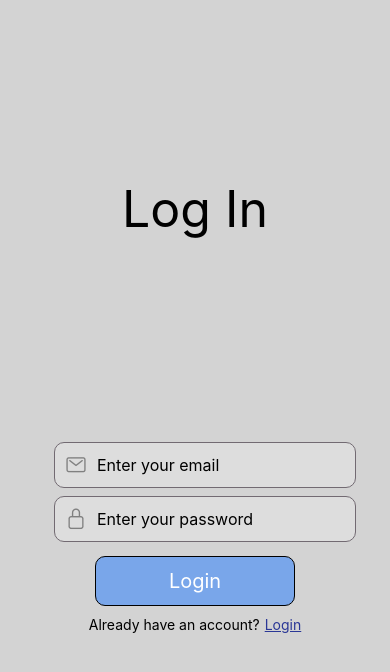
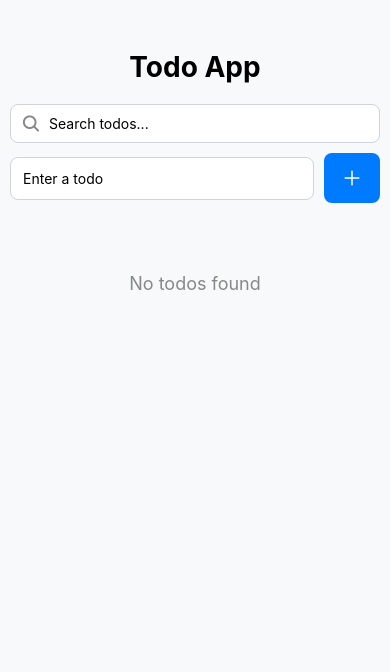
Before and after one commit to 7078-cj/appdev2, a React Native app in the folder react-native-layout/: screen / in a window 390 px wide. Shown: the top 672 px of the page. Built offline with nearby package versions, Linux system fonts and the light colour scheme.

Commit message:
Implemented Todo screen with add, toggle, delete, and search functionality

```diff
--- /dev/null
+++ b/package.json
@@ -0,0 +1,6 @@
+{
+  "dependencies": {
+    "@expo/vector-icons": "^15.1.1",
+    "react-native-safe-area-context": "^5.7.0"
+  }
+}
--- a/react-native-layout/App.js
+++ b/react-native-layout/App.js
@@ -3,6 +3,7 @@ import { useState } from 'react';
 import { StyleSheet, Text, View } from 'react-native';
 import Login from './src/screens/Login';
 import Signup from './src/screens/Signup';
+import Todo from './src/screens/Todo';
 
 const styles = StyleSheet.create({
   container:{
@@ -29,13 +30,22 @@ const styles = StyleSheet.create({
   }
 })
 
+// export default function App() {
+//   const [page, setPage] = useState('login')
+//   return (
+//     <>
+//       {
+//         page == 'login' ? <Login setPage={setPage} styles={styles}/> : <Signup setPage={setPage} styles={styles}/>
+//       }
+//     </>
+//   );
+// }
+
 export default function App() {
-  const [page, setPage] = useState('login')
+
   return (
     <>
-      {
-        page == 'login' ? <Login setPage={setPage} styles={styles}/> : <Signup setPage={setPage} styles={styles}/>
-      }
+      <Todo/>
     </>
   );
 }
--- /dev/null
+++ b/react-native-layout/src/components/TodoCard.js
@@ -0,0 +1,62 @@
+import { StyleSheet, Text, View, TouchableOpacity } from 'react-native'
+import React from 'react'
+import { Ionicons } from '@expo/vector-icons'
+
+export default function TodoCard({ todo, onComplete, onDelete }) {
+  return (
+    <View style={styles.card}>
+      <TouchableOpacity style={styles.completeBtn} onPress={() => onComplete(todo.id)}>
+        {todo.isComplete ? (
+          <Ionicons name="checkmark-circle" size={24} color="#28a745" />
+        ) : (
+          <Ionicons name="ellipse-outline" size={24} color="#28a745" />
+        )}
+
+        <Text style={[styles.text, todo.isComplete && styles.completed]}>
+            {todo.todo}
+        </Text>
+      </TouchableOpacity>
+
+
+
+      <TouchableOpacity style={styles.deleteBtn} onPress={() => onDelete(todo.id)}>
+        <Ionicons name="trash" size={24} color="white" />
+      </TouchableOpacity>
+    </View>
+  )
+}
+
+const styles = StyleSheet.create({
+  card: {
+    flexDirection: 'row',
+    alignItems: 'center',
+    backgroundColor: '#f0f0f0',
+    padding: 12,
+    marginVertical: 5,
+    marginHorizontal: 10,
+    borderRadius: 8,
+    width: 'full'
+  },
+  text: {
+    flex: 1,
+    fontSize: 16,
+    marginHorizontal: 10,
+  },
+  completed: {
+    textDecorationLine: 'line-through',
+    color: '#888',
+  },
+  completeBtn: {
+    padding: 4,
+    flex: 1,
+    flexDirection: 'row',
+    justifyContent: "space-evenly",
+    width: '100%',
+  },
+  deleteBtn: {
+    width: 35,
+    backgroundColor: '#dc3545',
+    padding: 6,
+    borderRadius: 6,
+  },
+})
--- /dev/null
+++ b/react-native-layout/src/screens/Todo.js
@@ -0,0 +1,155 @@
+import { StyleSheet, Text, View, TextInput, TouchableOpacity, SafeAreaView, ScrollView } from 'react-native'
+import React, { useEffect, useState } from 'react'
+import TodoCard from '../components/TodoCard'
+import { Ionicons } from '@expo/vector-icons'
+
+export default function Todo() {
+  const [todo, setTodo] = useState('')
+  const [todos, setTodos] = useState([])
+  const [search, setSearch] = useState('')
+  const [filteredTodos, setFilteredTodos] = useState([])
+
+  const handleAddTodo = () => {
+    if (!todo.trim()) return
+    const newTodo = {
+      id: Date.now(),
+      todo: todo,
+      isComplete: false,
+    }
+    setTodos((prev) => [newTodo, ...prev])
+    setTodo('')
+  }
+
+  const handleCompleteTodo = (id) => {
+    setTodos((prev) =>
+      prev.map((t) => (t.id === id ? { ...t, isComplete: !t.isComplete } : t))
+    )
+  }
+
+  const handleDeleteTodo = (id) => {
+    setTodos((prev) => prev.filter((t) => t.id !== id))
+  }
+
+  useEffect(() => {
+    setFilteredTodos(
+      todos.filter((t) =>
+        t.todo.toLowerCase().includes(search.toLowerCase())
+      )
+    )
+  }, [search, todos])
+
+  return (
+    <View style={styles.container}>
+      <Text style={styles.title}>Todo App</Text>
+
+
+      <View style={styles.searchWrapper}>
+        <Ionicons name="search" size={20} color="#888" style={styles.searchIcon} />
+        <TextInput
+          style={styles.searchInput}
+          value={search}
+          onChangeText={setSearch}
+          placeholder="Search todos..."
+        />
+      </View>
+
+
+      <View style={styles.inputContainer}>
+        <TextInput
+          style={styles.input}
+          value={todo}
+          onChangeText={setTodo}
+          placeholder="Enter a todo"
+        />
+        <TouchableOpacity style={styles.addBtn} onPress={handleAddTodo}>
+          <Ionicons name="add" size={24} color="white" />
+        </TouchableOpacity>
+      </View>
+
+
+      <ScrollView style={styles.list} contentContainerStyle={{ paddingBottom: 20 }}>
+        {filteredTodos.length === 0 ? (
+          <View style={styles.empty}>
+            <Text style={styles.emptyText}>No todos found</Text>
+          </View>
+        ) : (
+          filteredTodos.map((item) => (
+            <TodoCard
+              key={item.id}
+              todo={item}
+              onComplete={handleCompleteTodo}
+              onDelete={handleDeleteTodo}
+            />
+          ))
+        )}
+      </ScrollView>
+    </View>
+  )
+}
+
+const styles = StyleSheet.create({
+  container: {
+    flex: 1,
+    paddingTop: 50,
+    backgroundColor: '#f8f9fa',
+  },
+  title: {
+    fontSize: 28,
+    fontWeight: 'bold',
+    textAlign: 'center',
+    marginBottom: 20,
+  },
+  searchWrapper: {
+    flexDirection: 'row',
+    alignItems: 'center',
+    marginHorizontal: 10,
+    marginBottom: 10,
+    backgroundColor: 'white',
+    borderRadius: 8,
+    borderWidth: 1,
+    borderColor: '#ced4da',
+    paddingHorizontal: 10,
+  },
+  searchIcon: {
+    marginRight: 8,
+  },
+  searchInput: {
+    flex: 1,
+    paddingVertical: 10,
+  },
+  inputContainer: {
+    flexDirection: 'row',
+    paddingHorizontal: 10,
+    marginBottom: 10,
+    alignItems: 'center',
+  },
+  input: {
+    flex: 1,
+    padding: 12,
+    borderRadius: 8,
+    borderWidth: 1,
+    borderColor: '#ced4da',
+    backgroundColor: 'white',
+  },
+  addBtn: {
+    marginLeft: 10,
+    backgroundColor: '#007bff',
+    paddingHorizontal: 16,
+    paddingVertical: 12,
+    borderRadius: 8,
+    justifyContent: 'center',
+    alignItems: 'center',
+  },
+  list: {
+    flex: 1,
+    marginTop: 10,
+  },
+  empty: {
+    alignItems: 'center',
+    marginTop: 50,
+  },
+  emptyText: {
+    fontSize: 18,
+    color: '#888',
+  },
+})
```
Also changed, not shown: react-native-layout/src/components/TodoList.js (added, +34 -0 lines), 1 other file (tests, documents, lock files or other folders).
